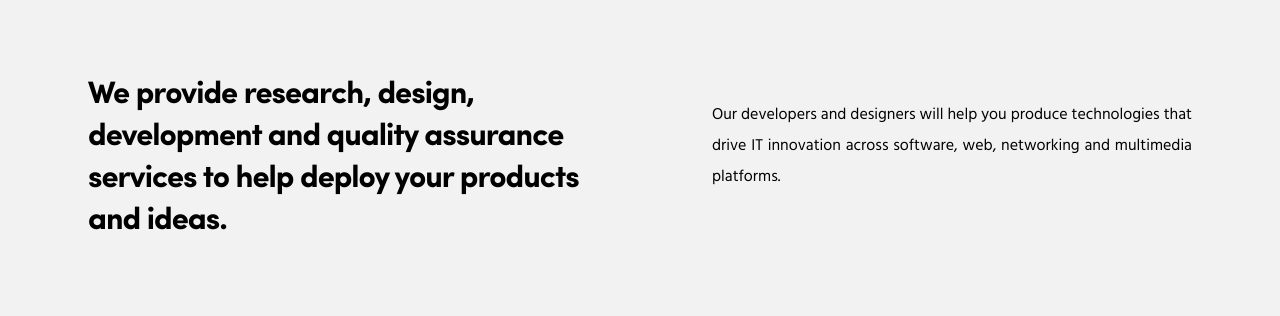
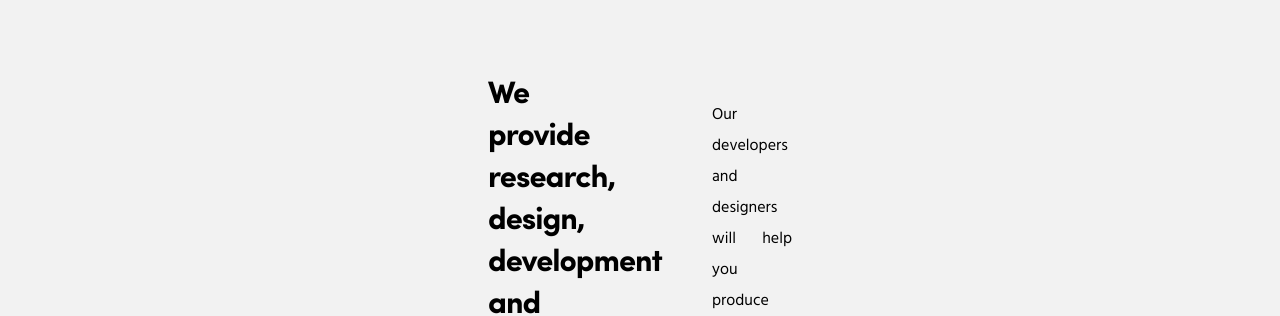
Before and after one commit to AndriiDronDiachuk/smartexe-web-site, a plain HTML site: page index.html in a window 1280 px wide. Shown: the part 638-954 px from the top of the page. Drawn offline with Linux system fonts and the light colour scheme.

Commit message:
v 2.2.1 Fix

```diff
--- a/css/flexboxgrid.css
+++ b/css/flexboxgrid.css
@@ -42,7 +42,12 @@
 }
 
 .container {
+    width: 100vw;
+}
+
+.row {
     width: 20rem;
+    margin: 0 auto;
 }
 
 .col-xs,
--- a/css/media.css
+++ b/css/media.css
@@ -626,6 +626,7 @@
     .carousel:before {
         height: 25px;
         background: url(../images/carousel_mobile_layer.png) no-repeat 50% 0;
+        background-size: 100%;
     }
     .unslider-arrow {
         display: none;
```
